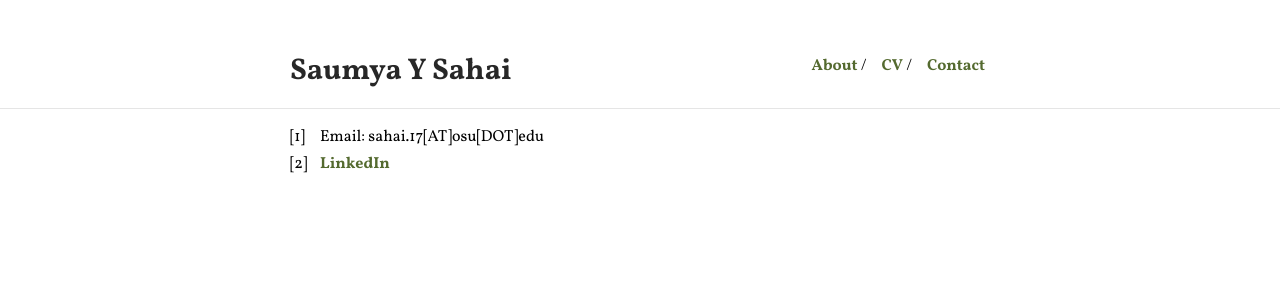
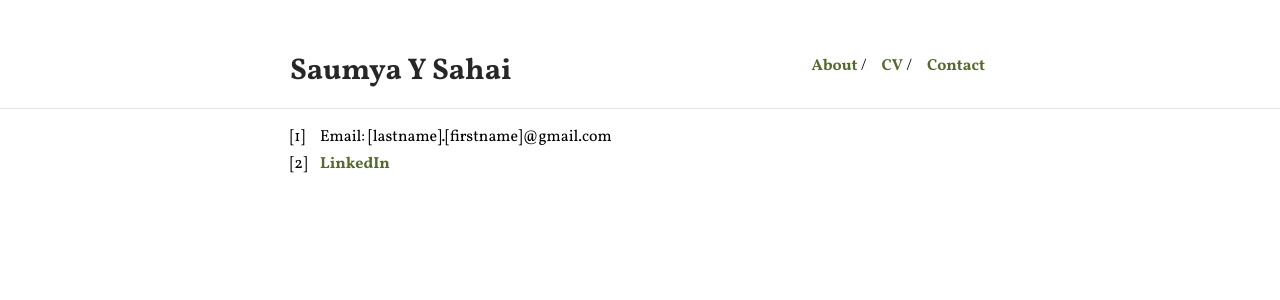
Before and after one commit to sahaisaumya/sahaisaumya.github.io, a Jekyll site: the page built from contact.md, in a window 1280 px wide. Shown: the top 300 px of the page. Built offline with Jekyll 4.4.1, drawn with Linux system fonts in a browser that asks for light colours.

Commit message:
Update contact.md

```diff
--- a/contact.md
+++ b/contact.md
@@ -3,5 +3,5 @@ layout: default
 is_contact: true
 ---
 
-1. Email: sahai.17[AT]osu[DOT]edu
+1. Email: [lastname].[firstname]@gmail.com
 2. [LinkedIn](https://www.linkedin.com/in/saumyasahai/)
```
